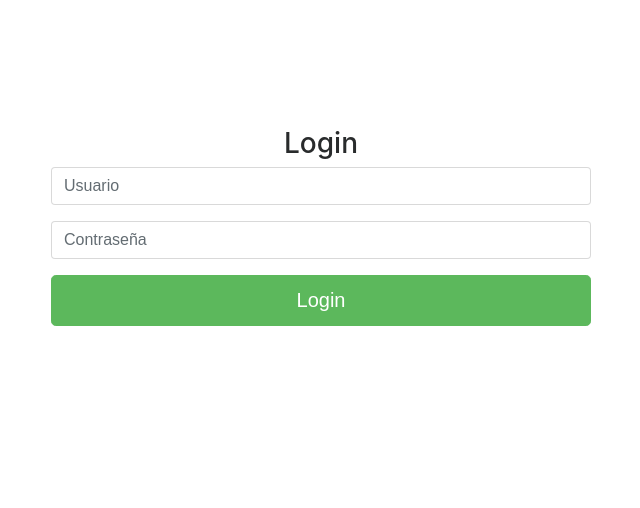
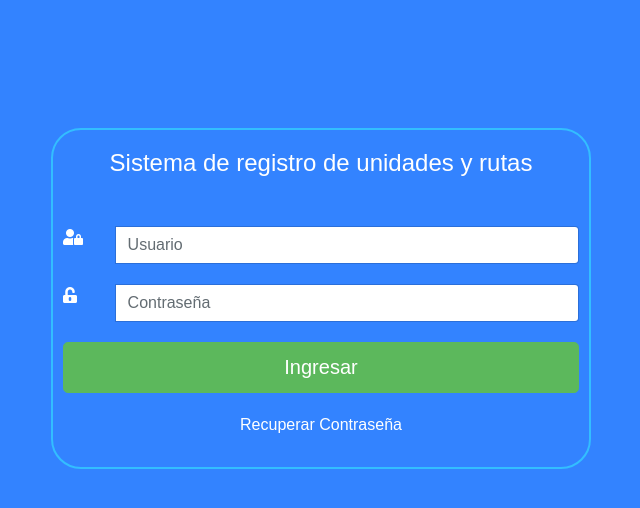
Before and after one commit to GabrielSolis/Chasqui-recursos, a PHP site: page /index.html in a window 1280 px wide. Shown: the top 508 px of the page, without its empty margins (319-959 px from the left). Run offline with PHP 8.4, Linux system fonts and the light colour scheme; some libraries are stand-ins or nearby versions.

Commit message:
Recuperar contrasenia

```diff
--- a/css/login.css
+++ b/css/login.css
@@ -1,5 +1,36 @@
-body{padding-top:10%;}
+body{padding-top:10%;
+	background-color: #3383FF;
+	color: #fff;
+	font-family: inherit;
+}
 
 .centrar{
 	margin: 0 auto;
 }
+.tamanio{
+	width: 10%;
+}
+.margen{
+	margin-bottom: 20px;
+}
+.margen1{
+	margin-top: 10px;
+	margin-bottom: 50px;
+}
+.bordes{
+	border: 2px #33BEFF solid;
+	border-radius: 30px;
+	padding: 10px;
+}
+.link{
+	color:#fff;
+	font-family: inherit;
+}
+.link:hover{
+	font-size:20px;
+	color:#fff;
+	text-decoration: none;
+}
+#modalRespuesta{
+	color: black;
+}
--- a/css/mapa.css
+++ b/css/mapa.css
@@ -1,8 +1,7 @@
 
     #map {
-
        height: 85%;
-  	   widtch:75%;
+  	   width: 75%;
       }
       /* Optional: Makes the sample page fill the window. */
       html, body {
@@ -14,7 +13,7 @@
       /* Optional: Makes the sample page fill the window. */
 
       #floating-panel {
-        position: absolute;
+        /*position: absolute;*/
         top: 20%;
         left: 10px;
         z-index: 5;
--- a/index.html
+++ b/index.html
@@ -1,7 +1,10 @@
 <!DOCTYPE html>
 <html>
 <head>
-<meta charset="UTF-8">
+	<meta charset="UTF-8">
+
+	<link rel="stylesheet" href="https://use.fontawesome.com/releases/v5.1.0/css/all.css" integrity="sha384-lKuwvrZot6UHsBSfcMvOkWwlCMgc0TaWr+30HWe3a4ltaBwTZhyTEggF5tJv8tbt" crossorigin="anonymous">
+
      <script  src="https://code.jquery.com/jquery-3.2.1.js" integrity="sha256-DZAnKJ/6XZ9si04Hgrsxu/8s717jcIzLy3oi35EouyE="  crossorigin="anonymous"></script>
 
 <script src="https://cdnjs.cloudflare.com/ajax/libs/popper.js/1.12.9/umd/popper.min.js" integrity="sha384-ApNbgh9B+Y1QKtv3Rn7W3mgPxhU9K/ScQsAP7hUibX39j7fakFPskvXusvfa0b4Q" crossorigin="anonymous"></script>
@@ -9,8 +12,9 @@
         <script src="https://maxcdn.bootstrapcdn.com/bootstrap/4.0.0-beta.3/js/bootstrap.min.js" integrity="sha384-a5N7Y/aK3qNeh15eJKGWxsqtnX/wWdSZSKp+81YjTmS15nvnvxKHuzaWwXHDli+4" crossorigin="anonymous"></script>
 <!--  <script src="//code.jquery.com/jquery-1.11.1.min.js"></script> -->
 <link rel="stylesheet" href="css/login.css" type="text/css" media="all" />
+
 <script src="js/md5.js"></script>
-   <script src="js/utilidades.js"></script>
+<script src="js/utilidades.js"></script>
 <script src="js/login/login.js"></script>
 <title>Login</title>
 </head>
@@ -21,20 +25,28 @@
 	<div class="container">
     <div class="row">
 		<div class="col-md-6 col-md-offset-6 centrar">
-    		<div class="panel panel-default">
-			  	<div class="panel-heading">
-			    	<h3 class="panel-title text-center">Login</h3>
+    		<div class="bordes panel panel-default">
+			  	<div class="margen1 panel-heading">
+			    	<h4 class="panel-title text-center">Sistema de registro de unidades y rutas</h4>
 			 	</div>
 			  	<div class="panel-body">
 			    	<form accept-charset="UTF-8" role="form">
                     <fieldset>
-			    	  	<div class="form-group">
-			    		    <input class="form-control" id="txtUsuario" placeholder="Usuario" name="usuario" type="text">
+			    	  	 <div class="margen input-group">
+			    		    <span class="tamanio input-group-text"><i class="fas fa-user-lock"></i></span>
+			    		    <input class="form-control" id="txtUsuario" placeholder="Usuario" name="usuario" type="text" maxlength="16">
 			    		</div>
-			    		<div class="form-group">
-			    			<input class="form-control" id="txtClave" placeholder="Contraseña" name="password" type="password" value="">
+			    		 <div class="margen input-group">
+			    			<span class="tamanio input-group-text "><i class="fas fa-unlock-alt"></i></span>
+			    			<input class="form-control" id="txtClave" placeholder="Contraseña" name="password" type="password" value="" maxlength="16">
 			    		</div>
-			    		<input id="btnIngresar" class="btn btn-lg btn-success btn-block" type="submit" value="Login">
+			    		<div class="margen">
+			    			<input id="btnIngresar" class="btn btn-lg btn-success btn-block" type="submit" value="Ingresar">
+			    		</div>
+						<div class="margen text-center">
+							<a id="linkRecuperar" class="link" href="#">Recuperar Contraseña</a>
+						</div>
+
 			    	</fieldset>
 			      	</form>
 			    </div>
@@ -42,5 +54,28 @@
 		</div>
 	</div>
 </div>
+<!--  Modal de respuestas -->
+   	  <div class="modal fade" id="modalRespuesta">
+		<div class="modal-dialog" role="document">
+			<div class="modal-content">
+				<div class="modal-header">
+					<h5 class="modal-title" id="tituloRespuesta">dsfdsfsdf</h5>
+					<button type="button" class="close" data-dismiss="modal"
+						aria-label="Close">
+						<span aria-hidden="true">&times;</span>
+					</button>
+				</div>
+				<div class="modal-body">
+					<p id="contenidoRespuesta">dsfdsfsdf</p>
+					<p id="contenidoRespuesta02"></p>
+				</div>
+				<div class="modal-footer">
+					<button type="button" class="btn btn-primary" id="btnExito"
+						data-dismiss="modal">Aceptar</button>
+
+				</div>
+			</div>
+		</div>
+	</div>
 </body>
 </html>
--- a/js/login/login.js
+++ b/js/login/login.js
@@ -1,3 +1,19 @@
+function obtenerCorreoUsuario(callback){
+
+	$.ajax({
+		//beforeSend: function(){$("#modalCargando").modal('show')},
+		beforeSend: mostrarLoader(),
+		url:'https://chasqui-gateway.herokuapp.com/micro-client/usuario/'+localStorage.getItem("usuario"),//'http://localhost:9000/unidades/'+localStorage.getItem("idRegistroUnidad"),
+		headers:{
+			"Authorization": "Bearer " + token
+		}
+	}).done(function(socio){
+		console.log('correo listado: ' + JSON.stringify(socio));
+		//$("#modalCargando").modal('hide');
+		callback(socio);
+
+	})
+}
 $(document).ready(function () {
     $("#btnIngresar").click(function (e) {
    	     e.preventDefault();
@@ -5,6 +21,29 @@ $(document).ready(function () {
 		let usuario = document.getElementById("txtUsuario").value;
 		let clave = document.getElementById("txtClave").value;
 		let claveHash = md5(clave);
+
+		if (usuario.length<6) {
+
+			$('#tituloRespuesta').text("Error");
+			$('#contenidoRespuesta').text("Ingresar un usuario de 6 digitos como minimo");
+			$('#contenidoRespuesta02').text("");
+			$('#modalRespuesta').modal({
+
+				show:true,
+				backdrop:'static'
+			});
+
+		}else{
+			if(clave.length<6){
+				$('#tituloRespuesta').text("Error");
+				$('#contenidoRespuesta').text("Ingresar una contraseña de 6 digitos como minimo");
+				$('#contenidoRespuesta02').text("");
+				$('#modalRespuesta').modal({
+
+					show:true,
+					backdrop:'static'
+				});
+			}else{
 				let body = {
 				"grant_type":"password",
 				"client_id":"chasqui",
@@ -61,6 +100,38 @@ $(document).ready(function () {
 							console.log("Request: " + XMLHttpRequest.toString() + "\n\nStatus: " + textStatus + "\n\nError: " + errorThrown);
 						}
 					});
+				}
+			}
+
+        });
+
+ 	$("#linkRecuperar").click(function () {
+    	let usuario = document.getElementById("txtUsuario").value;
+
+		if (usuario.length<6) {
+
+			$('#tituloRespuesta').text("Error");
+			$('#contenidoRespuesta').text("Ingresar un usuario de 6 digitos como minimo");
+			$('#contenidoRespuesta02').text("");
+			$('#modalRespuesta').modal({
+
+				show:true,
+				backdrop:'static'
+			});
+
+		}else{
+			obtenerCorreoUsuario(usuario,function(correo){
+				$('#tituloRespuesta').text("Recuperar contraseña");
+				$('#contenidoRespuesta').text("Se envio un 'Codigo' a su correo: "+correo);
+				$('#contenidoRespuesta02').text("Ingrese Codigo :");
+				$('#modalRespuesta').modal({
+
+					show:true,
+					backdrop:'static'
+				});
+    		});
+
+		}
     });
 
 });
--- a/js/rutas/listadoRutas.js
+++ b/js/rutas/listadoRutas.js
@@ -4,6 +4,7 @@ function listarRutas(estado,callback){
 
 	$.ajax({
 		beforeSend:mostrarLoader(),
+		method:'GET',
 		//data:{estado:estado},
 		url:'https://chasqui-gateway.herokuapp.com/micro-client/rutas/'+estado,//'http://localhost:9000/rutas/'+estado,
 		headers: {
--- a/js/usuario/listadoUsuarios.js
+++ b/js/usuario/listadoUsuarios.js
@@ -1,4 +1,5 @@
 var listaUsuarios = new Array();
+
 function listarUsuarios(estado,callback){
 	console.log(estado);
 	$.ajax({
--- a/js/usuario/registroUsuario.js
+++ b/js/usuario/registroUsuario.js
@@ -3,7 +3,7 @@ function registrarUsuario(usuario,callback){
 	$.ajax({
 		beforeSend:mostrarLoader(),
 		method:'POST',
-		url:'http://chasqui-gateway.herokuapp.com/micro-client/usuario/',//'http://localhost:9000/usuario/',
+		url:'http://chasqui-gateway.herokuapp.com/micro-client/usuario/',//'http://localhost:9000/tarjeta/',
 		data:JSON.stringify(usuario),
 		contentType: "application/json; charset=utf-8",
 		headers: {
@@ -16,7 +16,7 @@ function registrarUsuario(usuario,callback){
 		callback(respuesta);
 		ocultarLoader();
 	})
-}
+};
 
 
 function generarUsuario(codigoPersonal){
```
Also changed, not shown: 1 other file. Lines whose indentation alone changed are shown as unchanged.
